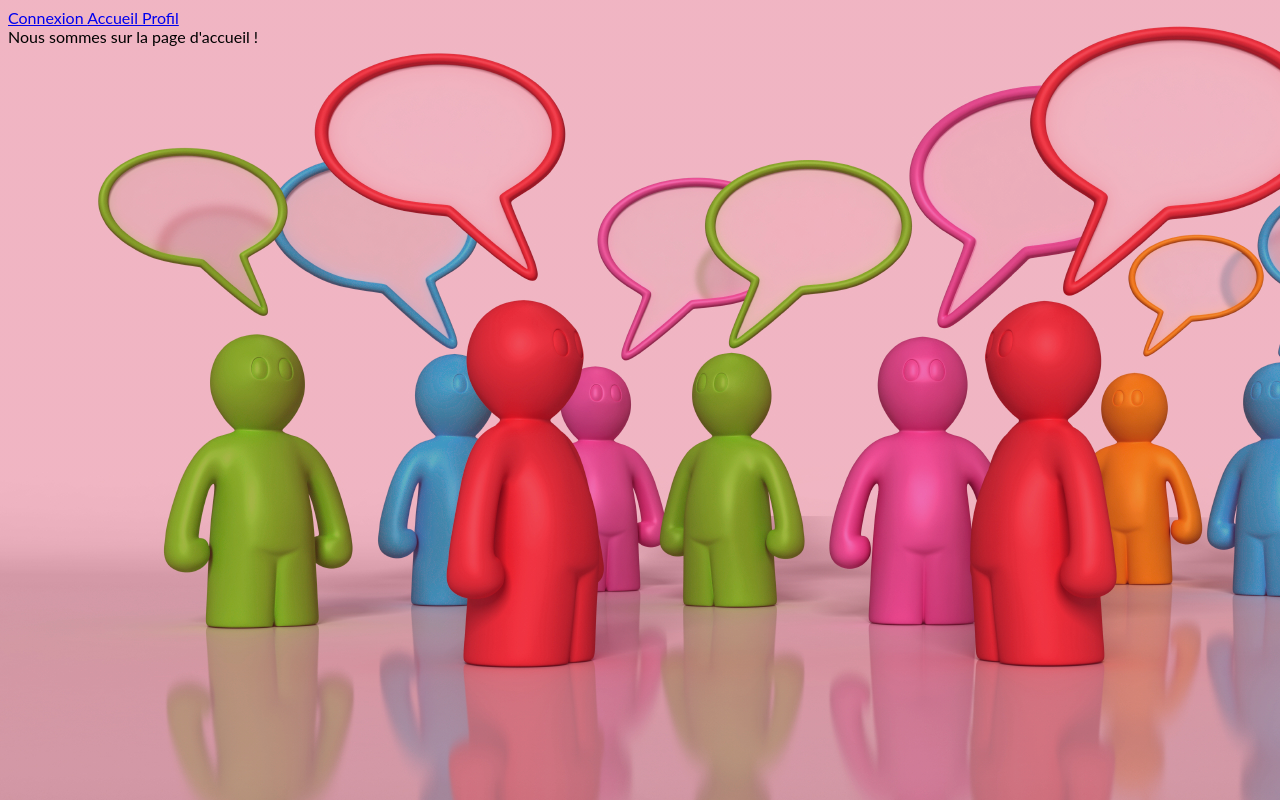
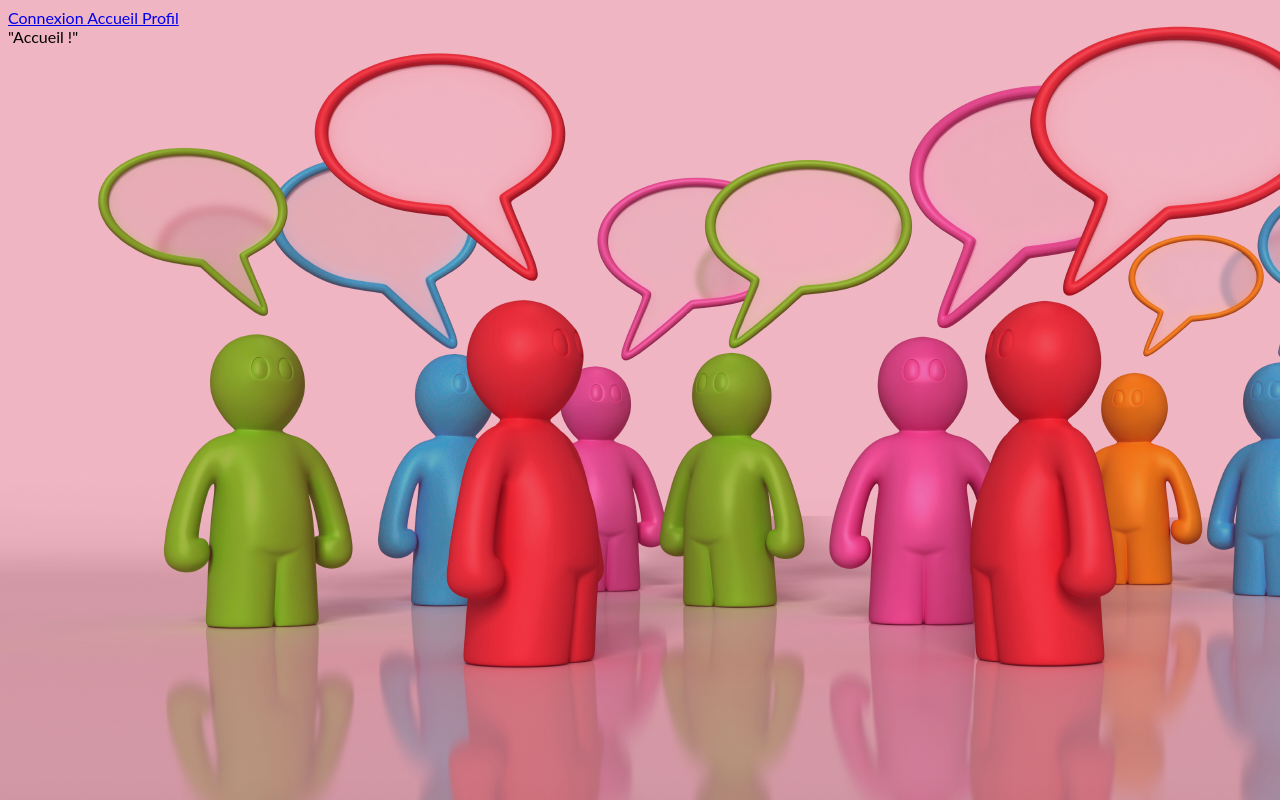
Before and after one commit to laumonnier/Projet_Groupomania, a React (Create React App) app in the folder groupomania/: page /home in a window 1280 px wide. Built offline with nearby package versions, Linux system fonts and the light colour scheme; no server answers.

Commit message:
changing Home.jsx file

```diff
--- a/groupomania/src/pages/Home/index.jsx
+++ b/groupomania/src/pages/Home/index.jsx
@@ -1,7 +1,7 @@
 import React from "react";
 
 function Home() {
-  return <div>Nous sommes sur la page d'accueil !</div>;
+  return <div>"Accueil !"</div>;
 }
 
 export default Home;
```
